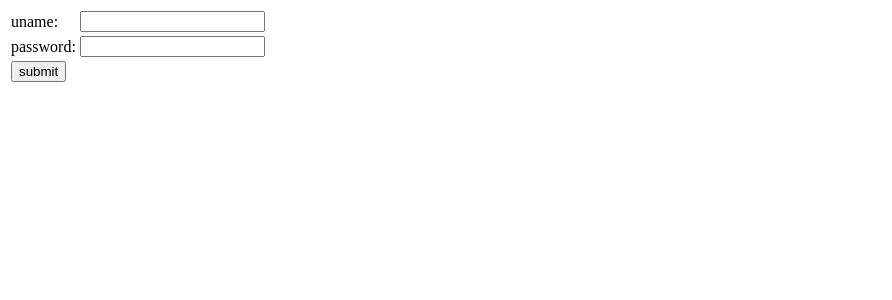
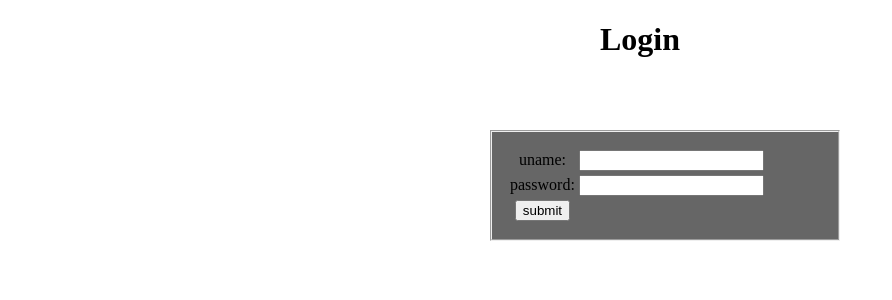
Before and after one commit to Nihala98/My-project, a CodeIgniter app: page /registration/index.php/main/log in a window 1280 px wide. Shown: the top 300 px of the page, without its empty margins (0-892 px from the left). Run offline with CodeIgniter, Linux system fonts and the light colour scheme.

Commit message:
Update login.php

```diff
--- a/application/views/login.php
+++ b/application/views/login.php
@@ -4,25 +4,37 @@
 	<title>new</title>
 </head>
 <style>
+	h1{
+		text-align:center;
+	}
 
+	fieldset{ text-align:center;
+		padding:15px;
+		position:relative;
+		left:480px;
+		top:50px;
+		background-color:rgba(0,0,0,0.6);
+
+	}
 </style>
 <body>
-
+<h1>Login</h1>
 
 	<form method="post" action="<?php echo base_url()?>main/logn">
+		<fieldset style="height:20%;width:25%">
       <table>
       	<tr>
 				<td>uname:</td>
-				<td><input type="text" name="uname"></td>
+				<td><input type="text" name="uname" required></td>
 			</tr>
 			<tr>
 				<td>password:</td>
-				<td><input type="password" name="password"></td>
+				<td><input type="password" name="password" required></td>
 			</tr>
 			<tr>
 					<td><input type="submit" value="submit" name="submit"></td>
 				</tr>
-
+			</fieldset>
 
 
 </table>
```
